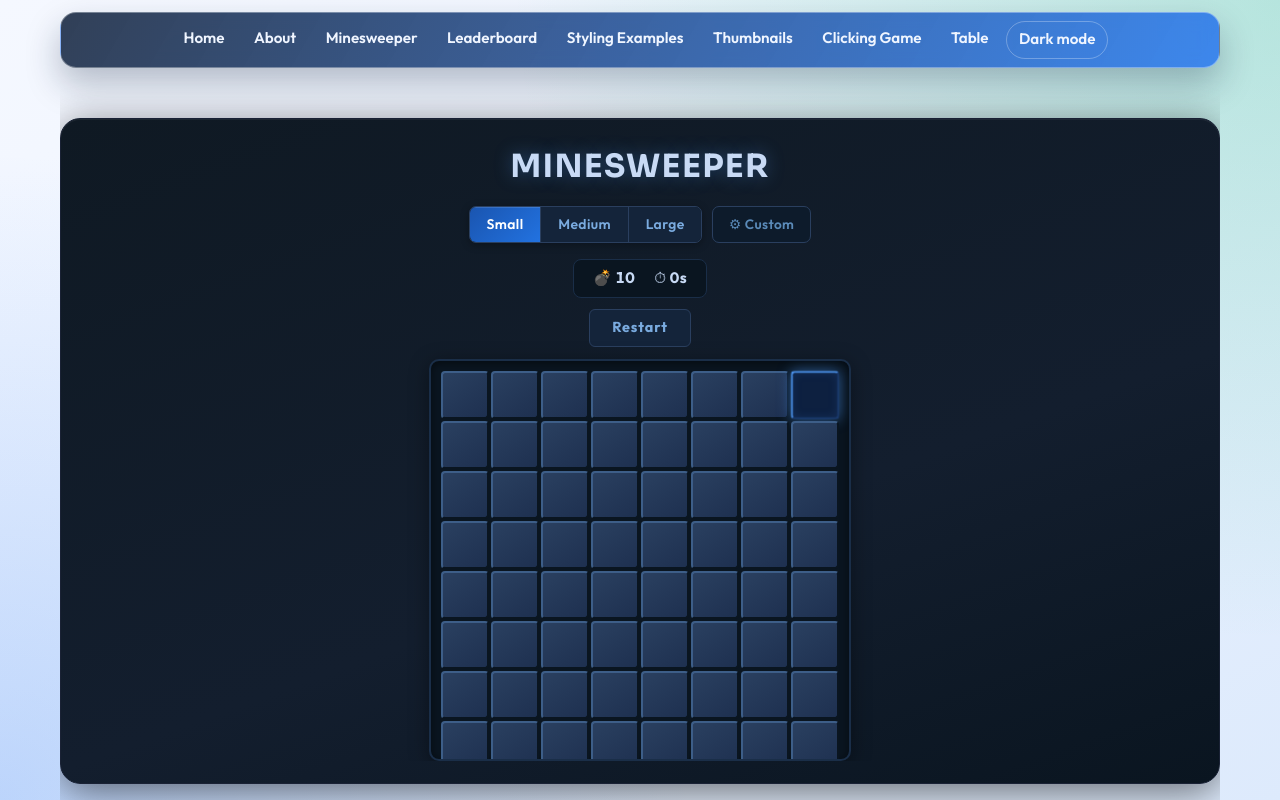
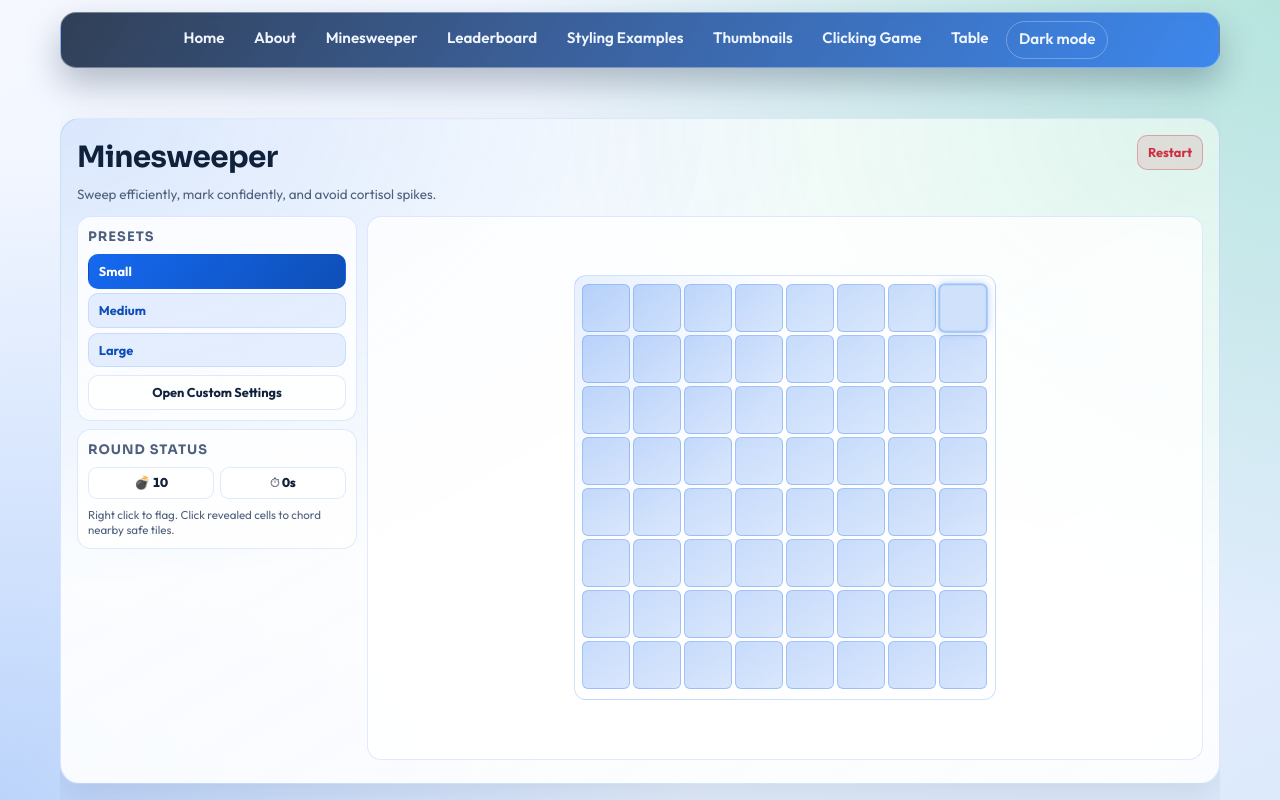
Before and after one commit to davidsl/refactored-training, a React (Vite) app in the folder refactored-training/: page /refactored-training/game in a window 1280 px wide. Built offline with nearby package versions, Linux system fonts and the light colour scheme.

Commit message:
refactor: enhance Minesweeper layout and responsiveness with dynamic tile sizing and improved UI elements

```diff
--- a/refactored-training/src/Minesweeper/Minesweeper.module.css
+++ b/refactored-training/src/Minesweeper/Minesweeper.module.css
@@ -1,288 +1,219 @@
 .gameContainer {
   height: 100%;
   max-height: 100%;
-  padding: 1.4rem;
+  min-height: 0;
   border-radius: var(--radius-xl);
-  border: 1px solid #1a2235;
-  background: linear-gradient(160deg, #0f1923 0%, #131e2e 60%, #0a1520 100%);
-  box-shadow: 0 8px 40px rgba(0, 0, 0, 0.55), inset 0 1px 0 rgba(255,255,255,0.06);
-  color: #e2eaf5;
-  text-align: left;
+  border: 1px solid var(--border);
+  box-shadow: var(--shadow-soft);
+  background:
+    radial-gradient(150% 160% at 0% 0%, rgba(21, 105, 240, 0.16) 0%, rgba(21, 105, 240, 0) 44%),
+    radial-gradient(140% 180% at 100% 0%, rgba(20, 184, 122, 0.12) 0%, rgba(20, 184, 122, 0) 42%),
+    linear-gradient(150deg, var(--surface-strong), var(--surface));
+  color: var(--text-strong);
   overflow: hidden;
-  display: flex;
-  flex-direction: column;
+  padding: 1rem;
+  display: grid;
+  grid-template-rows: auto minmax(0, 1fr);
+  gap: 0.7rem;
 }
 
-.gameContainer h2 {
-  margin-bottom: 1rem;
-  font-size: clamp(1.45rem, 2.6vw, 2rem);
-  text-align: center;
-  letter-spacing: 0.04em;
-  text-transform: uppercase;
-  color: #c8daf5;
-  text-shadow: 0 0 18px rgba(80, 160, 255, 0.35);
+.headerBar {
+  display: flex;
+  justify-content: space-between;
+  align-items: flex-start;
+  gap: 0.8rem;
 }
 
-@keyframes flipReveal {
-  0% {
-    transform: rotateY(75deg) scale(0.9);
-  }
-  65% {
-    transform: rotateY(-6deg) scale(1.04);
-  }
-  85% {
-    transform: rotateY(2deg) scale(1);
-  }
-  100% {
-    transform: rotateY(0deg) scale(1);
-  }
+.headerBar h2 {
+  margin: 0;
+  font-size: clamp(1.3rem, 2.3vw, 1.9rem);
 }
 
-.revealedTile {
-  animation: flipReveal var(--motion-mine-reveal) cubic-bezier(0.4, 0.2, 0.2, 1);
-  backface-visibility: hidden;
-  background: #0e1a28;
-  border-top: 1px solid #1e2e42;
-  border-left: 1px solid #1e2e42;
-  border-right: 2px solid #060d16;
-  border-bottom: 2px solid #060d16;
-  font-weight: 800;
-  padding: 0;
-  border-radius: 4px;
+.subtitle {
+  margin: 0.3rem 0 0;
+  font-size: 0.84rem;
+  color: var(--text-muted);
 }
 
-.preRevealTile {
-  background: #0d2040 !important;
-  border-top: 2px solid #4a90e8 !important;
-  border-left: 2px solid #4a90e8 !important;
-  border-right: 2px solid #1a3a6e !important;
-  border-bottom: 2px solid #1a3a6e !important;
-  box-shadow: 0 0 12px rgba(74, 144, 232, 0.5), inset 0 0 8px rgba(74, 144, 232, 0.12);
-  font-weight: bold;
-  padding: 0;
-  border-radius: 4px;
-  animation: preRevealPulse var(--motion-mine-pulse) ease-in-out infinite;
+.workspace {
+  min-height: 0;
+  display: grid;
+  grid-template-columns: 280px minmax(0, 1fr);
+  gap: 0.62rem;
 }
 
-@keyframes preRevealPulse {
-  0%,
-  100% {
-    box-shadow: 0 0 12px rgba(74, 144, 232, 0.5), inset 0 0 8px rgba(74, 144, 232, 0.12);
-    transform: scale(1);
-  }
-  50% {
-    box-shadow: 0 0 20px rgba(74, 144, 232, 0.75), inset 0 0 12px rgba(74, 144, 232, 0.2);
-    transform: scale(1.04);
-  }
+.controlRail {
+  min-height: 0;
+  display: grid;
+  grid-template-rows: auto auto 1fr;
+  gap: 0.5rem;
 }
 
-.heading {
-  margin-bottom: 0.5rem;
+.panelCard,
+.customForm,
+.boardFrame {
+  border: 1px solid var(--border);
+  border-radius: 14px;
+  background: color-mix(in srgb, var(--surface-strong) 86%, transparent);
+}
+
+.panelCard {
+  padding: 0.62rem;
+  display: grid;
+  gap: 0.48rem;
+}
+
+.panelCard h3 {
+  margin: 0;
+  font-size: 0.82rem;
+  text-transform: uppercase;
+  letter-spacing: 0.08em;
+  color: var(--text-muted);
+}
+
+.presetGroup {
+  display: grid;
+  gap: 0.3rem;
+}
+
+.presetButton,
+.customizeToggle,
+.applyButton,
+.restartButton {
+  border-radius: 10px;
+  border: 1px solid var(--border);
+  font-size: 0.8rem;
+  font-weight: 700;
+  padding: 0.42rem 0.62rem;
+  cursor: pointer;
+}
+
+.presetButton {
+  background: color-mix(in srgb, var(--primary) 10%, transparent);
+  color: var(--primary-strong);
+  text-align: left;
+}
+
+.selectedButton {
+  background: linear-gradient(130deg, var(--primary), var(--primary-strong)) !important;
+  border-color: transparent;
+  color: #fff !important;
+}
+
+.customizeToggle {
+  background: color-mix(in srgb, var(--surface-strong) 90%, transparent);
+  color: var(--text-strong);
+}
+
+.customizeToggleOpen {
+  background: color-mix(in srgb, var(--primary) 15%, transparent);
+  color: var(--primary-strong);
+}
+
+.customForm {
+  padding: 0.62rem;
+  display: grid;
+  gap: 0.48rem;
+  grid-template-columns: repeat(2, minmax(0, 1fr));
+}
+
+.customLabel {
+  display: grid;
+  gap: 0.24rem;
+  font-size: 0.7rem;
+  text-transform: uppercase;
+  letter-spacing: 0.06em;
+  color: var(--text-muted);
+  font-weight: 700;
+}
+
+.customInput {
+  border: 1px solid var(--border);
+  border-radius: 8px;
+  background: color-mix(in srgb, var(--surface-strong) 90%, transparent);
+  color: var(--text-strong);
+  font-size: 0.9rem;
+  font-weight: 700;
+  padding: 0.34rem 0.4rem;
   text-align: center;
 }
 
-.customizeButtonRow {
-  margin-bottom: 1rem;
-  gap: 0.6rem;
+.applyButton {
+  grid-column: 1 / -1;
+  background: linear-gradient(130deg, var(--primary), var(--primary-strong));
+  border-color: transparent;
+  color: #fff;
+}
+
+.statusRow {
+  display: grid;
+  grid-template-columns: repeat(2, minmax(0, 1fr));
+  gap: 0.34rem;
+}
+
+.statusRow span {
+  border: 1px solid var(--border);
+  border-radius: 9px;
+  padding: 0.34rem 0.42rem;
+  background: color-mix(in srgb, var(--surface-strong) 90%, transparent);
+  font-size: 0.8rem;
+  font-weight: 800;
+  text-align: center;
+  font-variant-numeric: tabular-nums;
+}
+
+.instructions {
+  margin: 0;
+  font-size: 0.72rem;
+  color: var(--text-muted);
+  line-height: 1.35;
+}
+
+.restartButton {
+  background: color-mix(in srgb, var(--danger) 12%, transparent);
+  color: var(--danger);
+  border-color: color-mix(in srgb, var(--danger) 34%, transparent);
+  align-self: start;
+}
+
+.boardStage {
+  min-height: 0;
+  display: grid;
+  grid-template-rows: minmax(0, 1fr) auto;
+  gap: 0.46rem;
+}
+
+.boardFrame {
+  min-height: 0;
+  overflow: hidden;
+  padding: 0.58rem;
   display: flex;
-  flex-wrap: wrap;
   justify-content: center;
   align-items: center;
 }
 
-.presetGroup {
-  display: flex;
-  border-radius: 7px;
-  overflow: hidden;
-  border: 1px solid #2a3f5f;
-  box-shadow: 0 2px 8px rgba(0, 0, 0, 0.3);
+.boardWrapper {
+  display: inline-block;
+  padding: 0.46rem;
+  border-radius: 12px;
+  border: 1px solid color-mix(in srgb, var(--primary) 20%, transparent);
+  background:
+    radial-gradient(120% 140% at 0% 0%, color-mix(in srgb, var(--primary) 10%, transparent) 0%, transparent 44%),
+    color-mix(in srgb, var(--surface-strong) 90%, transparent);
 }
 
-.presetButton {
-  padding: 0.45rem 1.05rem;
-  border: none;
-  border-right: 1px solid #2a3f5f;
-  background: #14243a;
-  color: #7aabdf;
-  font-weight: 600;
-  font-size: 0.87rem;
-  letter-spacing: 0.03em;
-  cursor: pointer;
-  transition: background 0.15s, color 0.15s;
-}
-
-.presetButton:last-child {
-  border-right: none;
-}
-
-.presetButton:hover {
-  background: #1b3050;
-  color: #aacfff;
-}
-
-.selectedButton {
-  background: linear-gradient(135deg, #1a55b0, #2272e0) !important;
-  color: #fff !important;
-  box-shadow: inset 0 1px 0 rgba(255, 255, 255, 0.12);
-}
-
-.customizeToggle {
-  padding: 0.45rem 1rem;
-  border-radius: 7px;
-  border: 1px solid #2a3f5f;
-  background: #0d1b2b;
-  color: #5a8ab8;
-  font-weight: 600;
-  font-size: 0.85rem;
-  letter-spacing: 0.03em;
-  cursor: pointer;
-  transition: background 0.15s, border-color 0.15s, color 0.15s;
+.boardRow {
   display: flex;
-  align-items: center;
-  gap: 0.4rem;
-}
-
-.customizeToggle:hover {
-  background: #131f30;
-  border-color: #3a5878;
-  color: #8aaed6;
-}
-
-.customizeToggleOpen {
-  border-color: #2272e0;
-  color: #7aabdf;
-  background: #0e1e34;
-}
-
-.customForm {
-  display: grid;
-  grid-template-columns: repeat(3, 1fr) auto;
-  gap: 0.6rem 0.75rem;
-  margin-bottom: 1rem;
-  align-items: end;
-  padding: 1rem 1.1rem;
-  border-radius: 8px;
-  border: 1px solid #1e3050;
-  border-top: 2px solid #2272e0;
-  background: #0a1520;
-  box-shadow: 0 4px 16px rgba(0, 0, 0, 0.35);
-}
-
-.customLabel {
-  font-size: 0.78rem;
-  font-weight: 600;
-  color: #5a8ab8;
-  letter-spacing: 0.07em;
-  text-transform: uppercase;
-  display: flex;
-  flex-direction: column;
-  gap: 0.35rem;
-}
-
-.customInput {
-  width: 100%;
-  padding: 0.45rem 0.5rem;
-  border-radius: 6px;
-  border: 1px solid #2a3f5f;
-  font-size: 1rem;
-  font-weight: 700;
-  background: #0d1b2b;
-  color: #c8daf5;
-  text-align: center;
-  box-sizing: border-box;
-}
-
-.customInput:focus {
-  outline: none;
-  border-color: #2272e0;
-  box-shadow: 0 0 0 2px rgba(34, 114, 224, 0.25);
-}
-
-.applyButton {
-  padding: 0.48rem 1.1rem;
-  border-radius: 6px;
-  border: none;
-  background: linear-gradient(135deg, #1a55b0, #2272e0);
-  color: #fff;
-  font-weight: 700;
-  font-size: 0.87rem;
-  letter-spacing: 0.04em;
-  cursor: pointer;
-  transition: opacity 0.15s, transform 0.15s;
-  box-shadow: 0 2px 10px rgba(34, 114, 224, 0.4);
-  align-self: end;
-}
-
-.applyButton:hover {
-  opacity: 0.88;
-  transform: translateY(-1px);
-}
-
-.centerColumn {
-  flex: 1 1 auto;
-  min-height: 0;
-  display: flex;
-  flex-direction: column;
-  align-items: center;
-  overflow: hidden;
-}
-
-.statusRow {
-  margin-bottom: 0.65rem;
-  display: flex;
-  gap: 1.2rem;
-  font-weight: 700;
-  font-size: 0.95rem;
-  font-variant-numeric: tabular-nums;
-  color: #8aaed6;
-  background: #0a1520;
-  padding: 0.45rem 1.2rem;
-  border-radius: 8px;
-  border: 1px solid #1a2e48;
-  letter-spacing: 0.04em;
-}
-
-.statusRow span {
-  color: #c8daf5;
-}
-
-.restartButton {
-  margin-bottom: 0.8rem;
-  padding: 0.45rem 1.4rem;
-  border-radius: 6px;
-  border: 1px solid #2a3f5f;
-  background: #14243a;
-  color: #7aabdf;
-  font-weight: 700;
-  font-size: 0.9rem;
-  letter-spacing: 0.06em;
-  cursor: pointer;
-  transition: background 0.18s, transform 0.15s, border-color 0.18s;
-}
-
-.restartButton:hover {
-  background: #1b3050;
-  border-color: #4a7ab5;
-  color: #aacfff;
-  transform: translateY(-1px);
-}
-
-.boardWrapper {
-  display: inline-block;
-  padding: 0.6rem;
-  border-radius: 10px;
-  border: 2px solid #1a2e48;
-  background: #0a1520;
-  box-shadow: inset 0 2px 8px rgba(0, 0, 0, 0.5), 0 4px 20px rgba(0, 0, 0, 0.4);
-  max-width: 100%;
-  max-height: 100%;
-  overflow: hidden;
+  gap: 3px;
+  margin-bottom: 3px;
+  opacity: 0;
+  animation: boardRowIn var(--motion-mine-row) cubic-bezier(0.22, 1, 0.36, 1) forwards;
 }
 
 @keyframes boardRowIn {
   from {
     opacity: 0;
-    transform: translateY(6px);
+    transform: translateY(5px);
   }
   to {
     opacity: 1;
@@ -290,55 +221,89 @@
   }
 }
 
-.boardRow {
-  display: flex;
-  gap: 2px;
-  margin-bottom: 2px;
-  opacity: 0;
-  animation: boardRowIn var(--motion-mine-row) cubic-bezier(0.22, 1, 0.36, 1) forwards;
+.tile,
+.revealedTile,
+.preRevealTile {
+  border-radius: 6px;
+  font-weight: 800;
+  padding: 0;
+  transition: transform 0.12s ease, filter 0.12s ease;
 }
 
 .tile {
-  background: linear-gradient(145deg, #2a4060, #1e3050);
-  border-top: 2px solid #3d5e88;
-  border-left: 2px solid #3d5e88;
-  border-right: 2px solid #0a1520;
-  border-bottom: 2px solid #0a1520;
-  border-radius: 4px;
-  font-weight: bold;
-  padding: 0;
+  border: 1px solid color-mix(in srgb, var(--primary) 26%, transparent);
+  background: linear-gradient(145deg, color-mix(in srgb, var(--primary) 24%, transparent), color-mix(in srgb, var(--primary) 16%, transparent));
   cursor: pointer;
-  transition: background 0.12s, transform 0.1s, box-shadow 0.12s;
 }
 
 .tile:hover {
-  transform: translateY(-1px) scale(1.05);
-  background: linear-gradient(145deg, #365278, #26405e);
-  box-shadow: 0 2px 8px rgba(0, 0, 0, 0.4);
+  transform: translateY(-1px);
+  filter: brightness(1.05);
+}
+
+.revealedTile {
+  border: 1px solid color-mix(in srgb, var(--text-muted) 28%, transparent);
+  background: color-mix(in srgb, var(--surface-strong) 95%, transparent);
+  animation: flipReveal var(--motion-mine-reveal) cubic-bezier(0.4, 0.2, 0.2, 1);
+}
+
+@keyframes flipReveal {
+  0% { transform: rotateY(70deg) scale(0.92); }
+  70% { transform: rotateY(-6deg) scale(1.03); }
+  100% { transform: rotateY(0deg) scale(1); }
+}
+
+.preRevealTile {
+  border: 1px solid color-mix(in srgb, var(--primary) 52%, transparent);
+  background: color-mix(in srgb, var(--primary) 20%, transparent);
+  animation: preRevealPulse var(--motion-mine-pulse) ease-in-out infinite;
+}
+
+@keyframes preRevealPulse {
+  0%,
+  100% {
+    transform: scale(1);
+    box-shadow: 0 0 8px color-mix(in srgb, var(--primary) 35%, transparent);
+  }
+  50% {
+    transform: scale(1.05);
+    box-shadow: 0 0 16px color-mix(in srgb, var(--primary) 55%, transparent);
+  }
 }
 
 .wrongFlagTile {
-  background: linear-gradient(145deg, #4a1520, #3a0e18) !important;
-  border-top: 2px solid #8b2030 !important;
-  border-left: 2px solid #8b2030 !important;
-  border-right: 2px solid #1a0508 !important;
-  border-bottom: 2px solid #1a0508 !important;
+  background: color-mix(in srgb, var(--danger) 22%, transparent) !important;
+  border-color: color-mix(in srgb, var(--danger) 42%, transparent) !important;
 }
 
 .gameOverMsg {
-  margin-top: 0.7rem;
-  font-weight: 800;
+  border-radius: 10px;
+  border: 1px solid color-mix(in srgb, var(--danger) 30%, transparent);
+  background: color-mix(in srgb, var(--surface-strong) 90%, transparent);
+  padding: 0.42rem 0.6rem;
+  font-weight: 900;
   text-align: center;
-  font-size: 1.15rem;
+  text-transform: uppercase;
   letter-spacing: 0.08em;
-  text-transform: uppercase;
+  font-size: 0.92rem;
   animation: resultPopIn var(--motion-mine-result) ease-out;
+}
+
+.boardScaleHint {
+  margin: 0;
+  border-radius: 10px;
+  border: 1px solid color-mix(in srgb, var(--primary) 30%, transparent);
+  background: color-mix(in srgb, var(--surface-strong) 90%, transparent);
+  padding: 0.36rem 0.52rem;
+  font-size: 0.74rem;
+  color: var(--text-muted);
+  text-align: center;
 }
 
 @keyframes resultPopIn {
   from {
     opacity: 0;
-    transform: translateY(6px) scale(0.98);
+    transform: translateY(5px) scale(0.98);
   }
   to {
     opacity: 1;
@@ -346,62 +311,45 @@
   }
 }
 
-.instructions {
-  margin-top: 0.8rem;
-  font-size: 0.84rem;
-  text-align: center;
-  color: #4a6a8a;
+@media (max-width: 980px) {
+  .gameContainer {
+    padding: 0.72rem;
+  }
+
+  .workspace {
+    grid-template-columns: 1fr;
+    grid-template-rows: auto minmax(0, 1fr);
+  }
+
+  .controlRail {
+    grid-template-rows: auto auto auto;
+  }
 }
 
-@media (max-width: 800px) {
-  .gameContainer {
-    padding: 0.8rem;
-    border-radius: var(--radius-lg);
-    width: 100%;
-    max-width: 100%;
-    overflow-x: hidden;
-  }
-
-  .heading {
-    font-size: 1.1rem;
-    margin-bottom: 0.3rem;
-  }
-
-  .customizeButtonRow {
-    flex-wrap: wrap;
-    gap: 4px;
-    margin-bottom: 6px;
+@media (max-width: 760px) {
+  .headerBar {
+    flex-direction: column;
+    align-items: stretch;
   }
 
   .customForm {
-    grid-template-columns: repeat(3, 1fr);
-    gap: 0.5rem;
-    margin-bottom: 8px;
-    padding: 0.75rem;
+    grid-template-columns: 1fr;
   }
 
-  .applyButton {
-    grid-column: 1 / -1;
-  }
-
-  .customInput {
-    font-size: 0.95rem;
-  }
-
-  .statusRow {
-    font-size: 0.82rem;
-    padding: 0.35rem 0.75rem;
-    gap: 0.8rem;
-  }
-
-  .tile, .revealedTile, .preRevealTile {
+  .tile,
+  .revealedTile,
+  .preRevealTile {
     min-width: 24px !important;
     min-height: 24px !important;
     width: 7vw !important;
     height: 7vw !important;
     max-width: 40px !important;
     max-height: 40px !important;
-    font-size: 1.1rem !important;
+    font-size: 1.05rem !important;
+  }
+
+  .boardRow {
+    animation-duration: var(--motion-mine-row-mobile);
   }
 
   .revealedTile {
@@ -410,16 +358,6 @@
 
   .preRevealTile {
     animation-duration: var(--motion-mine-pulse-mobile);
-  }
-
-  .boardRow {
-    animation-duration: var(--motion-mine-row-mobile);
-  }
-
-  .gameOverMsg {
-    font-size: 1rem;
-    margin-top: 6px;
-    animation-duration: var(--motion-mine-result-mobile);
   }
 }
 
--- a/refactored-training/src/Minesweeper/Minesweeper.tsx
+++ b/refactored-training/src/Minesweeper/Minesweeper.tsx
@@ -77,6 +77,11 @@ function cloneBoard(board: Board): Board {
 
 function Minesweeper() {
   const motion = MOTION_DELAY_PRESETS[ACTIVE_MOTION_PRESET];
+  const TILE_GAP = 3;
+  const BOARD_PADDING = 10;
+  const TILE_MIN = 10;
+  const TILE_MAX = 48;
+  const TILE_READABLE_THRESHOLD = 18;
   const [rows, setRows] = useState(8);
   const [cols, setCols] = useState(8);
   const [mines, setMines] = useState(10);
@@ -94,7 +99,9 @@ function Minesweeper() {
   const [elapsed, setElapsed] = useState(0);
   const [timerActive, setTimerActive] = useState(false);
   const [boardAnimKey, setBoardAnimKey] = useState(0);
+  const [boardViewport, setBoardViewport] = useState({ width: 0, height: 0 });
   const timerRef = useRef<number | null>(null);
+  const boardFrameRef = useRef<HTMLDivElement | null>(null);
 
   function startNewGame(nextRows: number, nextCols: number, nextMines: number) {
     const { board, preReveal } = generateBoard(nextRows, nextCols, nextMines);
@@ -176,6 +183,45 @@ function Minesweeper() {
       sessionStorage.setItem('minesweeperWins', JSON.stringify(wins));
     }
   }, [won, elapsed, rows, cols, mines]);
+
+  useEffect(() => {
+    if (!boardFrameRef.current) return;
+
+    const element = boardFrameRef.current;
+    const updateSize = () => {
+      const rect = element.getBoundingClientRect();
+      setBoardViewport({
+        width: Math.max(0, Math.floor(rect.width)),
+        height: Math.max(0, Math.floor(rect.height)),
+      });
+    };
+
+    updateSize();
+
+    const resizeObserver = new ResizeObserver(updateSize);
+    resizeObserver.observe(element);
+
+    return () => {
+      resizeObserver.disconnect();
+    };
+  }, [rows, cols]);
+
+  const computedTileSize = (() => {
+    if (!boardViewport.width || !boardViewport.height) {
+      return rows > 18 || cols > 18 ? 36 : 48;
+    }
+
+    const availableWidth = Math.max(0, boardViewport.width - BOARD_PADDING * 2);
+    const availableHeight = Math.max(0, boardViewport.height - BOARD_PADDING * 2);
+    const widthByCols = (availableWidth - TILE_GAP * (cols - 1)) / cols;
+    const heightByRows = (availableHeight - TILE_GAP * (rows - 1)) / rows;
+    const size = Math.floor(Math.min(widthByCols, heightByRows));
+
+    return Math.max(TILE_MIN, Math.min(TILE_MAX, size));
+  })();
+
+  const tileFontSize = Math.max(10, Math.floor(computedTileSize * 0.52));
+  const tileSizeConstrained = computedTileSize <= TILE_READABLE_THRESHOLD;
 
   function reveal(r: number, c: number) {
     if (gameOver) return;
@@ -320,8 +366,18 @@ function Minesweeper() {
 
   return (
     <div className={styles.gameContainer}>
+      <header className={styles.headerBar}>
+        <div>
           <h2>Minesweeper</h2>
-      <div className={styles.customizeButtonRow}>
+          <p className={styles.subtitle}>Sweep efficiently, mark confidently, and avoid cortisol spikes.</p>
+        </div>
+        <button onClick={reset} className={styles.restartButton}>Restart</button>
+      </header>
+
+      <div className={styles.workspace}>
+        <aside className={styles.controlRail}>
+          <section className={styles.panelCard}>
+            <h3>Presets</h3>
             <div className={styles.presetGroup}>
               <button
                 type="button"
@@ -356,9 +412,10 @@ function Minesweeper() {
               onClick={() => setShowCustomize(v => !v)}
               className={styles.customizeToggle + (showCustomize ? ' ' + styles.customizeToggleOpen : '')}
             >
-          {showCustomize ? '▲ Custom' : '⚙ Custom'}
+              {showCustomize ? 'Hide Custom Settings' : 'Open Custom Settings'}
             </button>
-      </div>
+          </section>
+
           {showCustomize && (
             <form
               className={styles.customForm}
@@ -368,7 +425,7 @@ function Minesweeper() {
               }}
             >
               <label className={styles.customLabel}>
-            Rows:
+                Rows
                 <input
                   className={styles.customInput}
                   type="number"
@@ -379,7 +436,7 @@ function Minesweeper() {
                 />
               </label>
               <label className={styles.customLabel}>
-            Columns:
+                Columns
                 <input
                   className={styles.customInput}
                   type="number"
@@ -390,7 +447,7 @@ function Minesweeper() {
                 />
               </label>
               <label className={styles.customLabel}>
-            Mines:
+                Mines
                 <input
                   className={styles.customInput}
                   type="number"
@@ -406,12 +463,19 @@ function Minesweeper() {
               <button type="submit" className={styles.applyButton}>Apply</button>
             </form>
           )}
-      <div className={styles.centerColumn}>
+
+          <section className={styles.panelCard}>
+            <h3>Round Status</h3>
             <div className={styles.statusRow}>
-          <span>💣 <span>{bombsLeft}</span></span>
-          <span>⏱ <span>{elapsed}s</span></span>
+              <span>💣 {bombsLeft}</span>
+              <span>⏱ {elapsed}s</span>
             </div>
-        <button onClick={reset} className={styles.restartButton}>Restart</button>
+            <p className={styles.instructions}>Right click to flag. Click revealed cells to chord nearby safe tiles.</p>
+          </section>
+        </aside>
+
+        <section className={styles.boardStage}>
+          <div className={styles.boardFrame} ref={boardFrameRef}>
             <div className={styles.boardWrapper} key={boardAnimKey}>
               {boardState.map((row, r) => (
                 <div
@@ -434,9 +498,9 @@ function Minesweeper() {
                           (isWrongFlag ? ' ' + styles.wrongFlagTile : '')
                         }
                         style={{
-                      width: rows > 18 || cols > 18 ? 36 : 48,
-                      height: rows > 18 || cols > 18 ? 36 : 48,
-                      fontSize: 24,
+                          width: computedTileSize,
+                          height: computedTileSize,
+                          fontSize: tileFontSize,
                           color: cell.mine
                             ? '#ff6b6b'
                             : isWrongFlag
@@ -475,11 +539,18 @@ function Minesweeper() {
               ))}
             </div>
           </div>
+          {tileSizeConstrained && !gameOver && (
+            <p className={styles.boardScaleHint}>
+              Board is heavily scaled to fit. For easier play, reduce rows/columns or mine density.
+            </p>
+          )}
           {gameOver && (
             <div className={styles.gameOverMsg} style={{ color: won ? '#0f8e5f' : '#cc3040' }}>
               {won ? 'You Win!' : 'Game Over!'}
             </div>
           )}
+        </section>
+      </div>
     </div>
   );
 }
```
Lines whose indentation alone changed are shown as unchanged.
